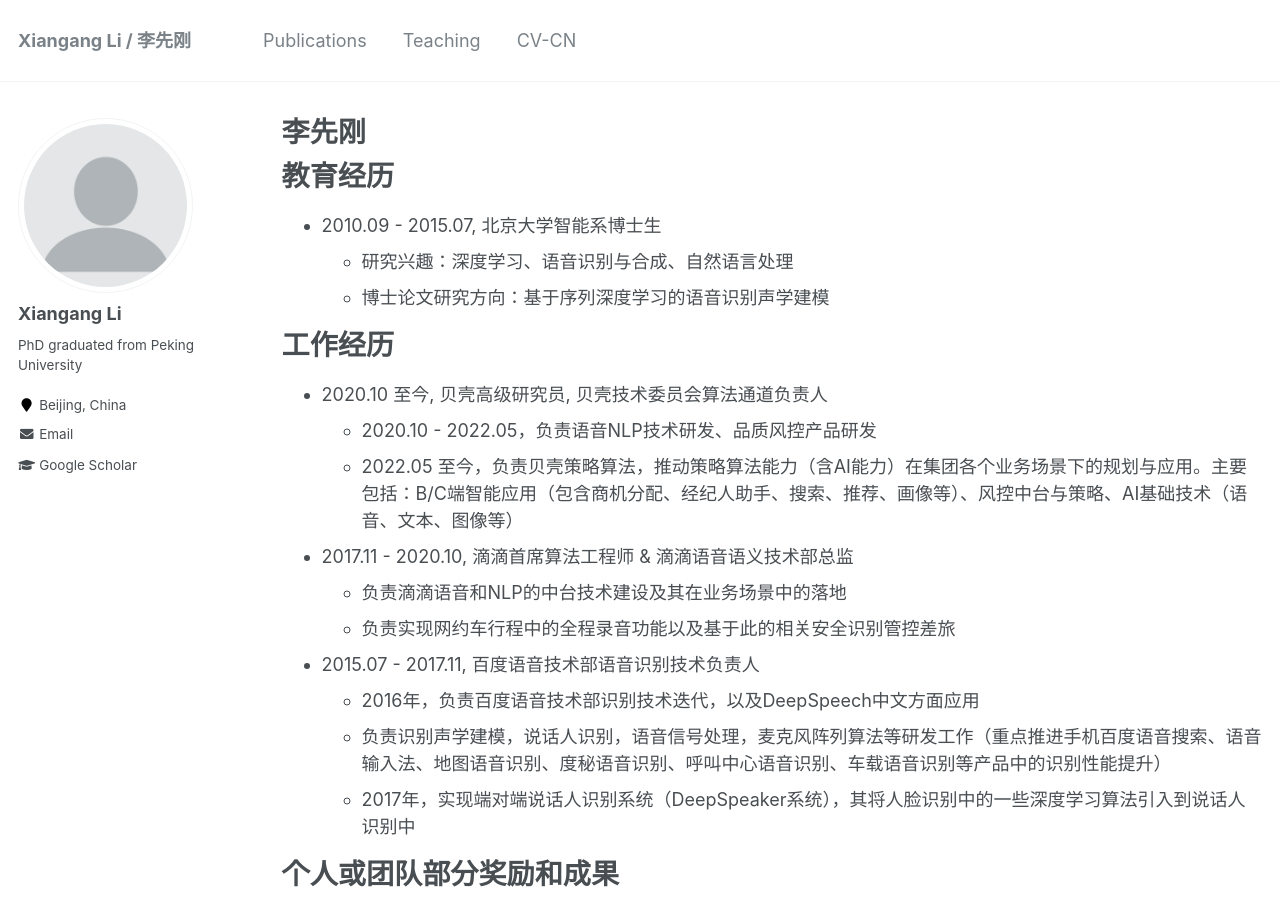
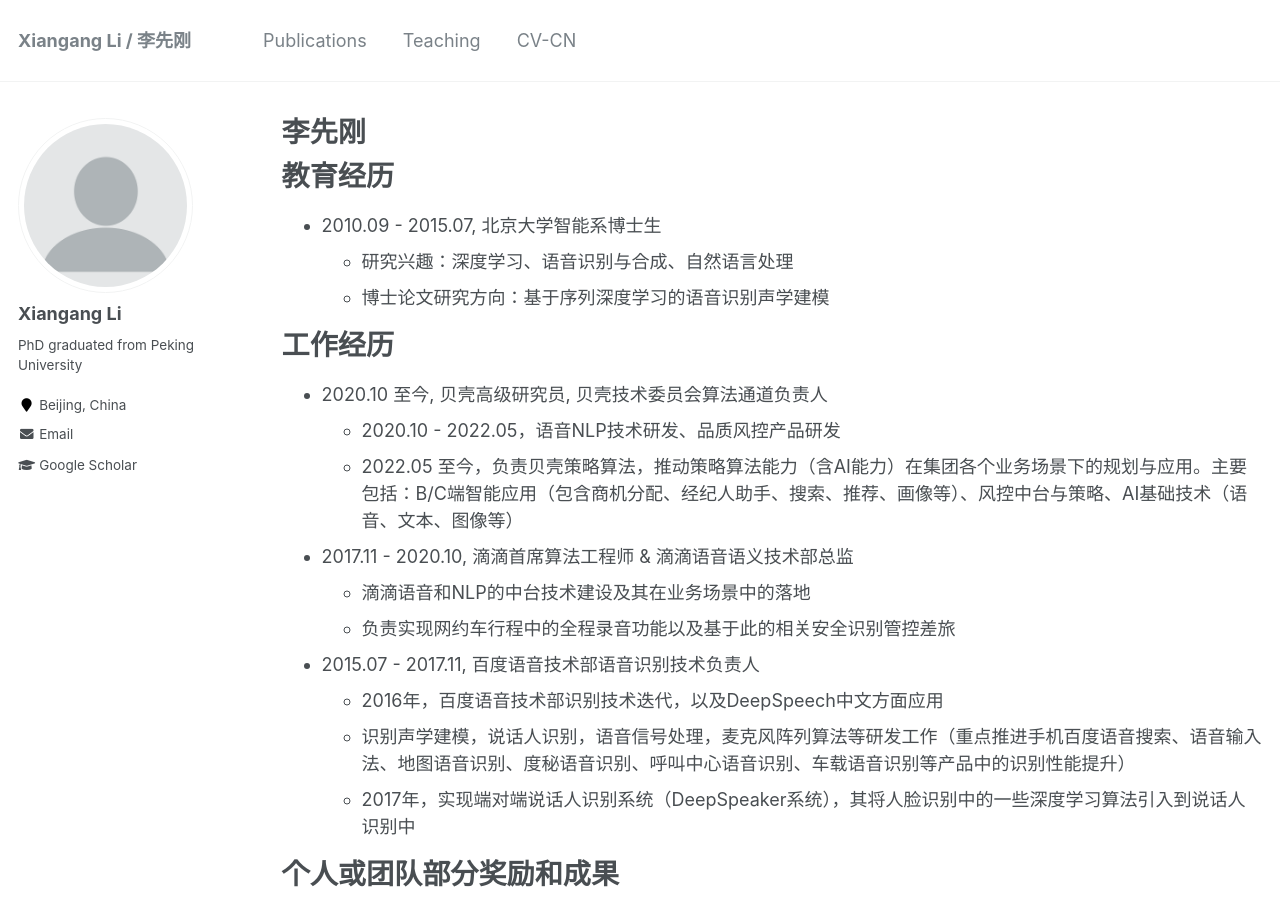
Before and after one commit to xiangangli/xiangangli.github.io, a Jekyll site: the page built from _pages/cv-cn.md, in a window 1280 px wide and 900 px high. Built offline with Jekyll 4.4.1, drawn with Linux system fonts in a browser that asks for light colours.

Commit message:
update cv

```diff
--- a/_pages/cv-cn.md
+++ b/_pages/cv-cn.md
@@ -18,14 +18,14 @@ redirect_from:
 工作经历
 ======
 * 2020.10 至今, 贝壳高级研究员, 贝壳技术委员会算法通道负责人
-  * 2020.10 - 2022.05，负责语音NLP技术研发、品质风控产品研发
+  * 2020.10 - 2022.05，语音NLP技术研发、品质风控产品研发
   * 2022.05 至今，负责贝壳策略算法，推动策略算法能力（含AI能力）在集团各个业务场景下的规划与应用。主要包括：B/C端智能应用（包含商机分配、经纪人助手、搜索、推荐、画像等）、风控中台与策略、AI基础技术（语音、文本、图像等）
 * 2017.11 - 2020.10,    滴滴首席算法工程师 & 滴滴语音语义技术部总监
-  * 负责滴滴语音和NLP的中台技术建设及其在业务场景中的落地
+  * 滴滴语音和NLP的中台技术建设及其在业务场景中的落地
   * 负责实现网约车行程中的全程录音功能以及基于此的相关安全识别管控差旅
 * 2015.07 - 2017.11,    百度语音技术部语音识别技术负责人
-  * 2016年，负责百度语音技术部识别技术迭代，以及DeepSpeech中文方面应用
-  * 负责识别声学建模，说话人识别，语音信号处理，麦克风阵列算法等研发工作（重点推进手机百度语音搜索、语音输入法、地图语音识别、度秘语音识别、呼叫中心语音识别、车载语音识别等产品中的识别性能提升）
+  * 2016年，百度语音技术部识别技术迭代，以及DeepSpeech中文方面应用
+  * 识别声学建模，说话人识别，语音信号处理，麦克风阵列算法等研发工作（重点推进手机百度语音搜索、语音输入法、地图语音识别、度秘语音识别、呼叫中心语音识别、车载语音识别等产品中的识别性能提升）
   * 2017年，实现端对端说话人识别系统（DeepSpeaker系统），其将人脸识别中的一些深度学习算法引入到说话人识别中
 
 个人或团队部分奖励和成果
```
